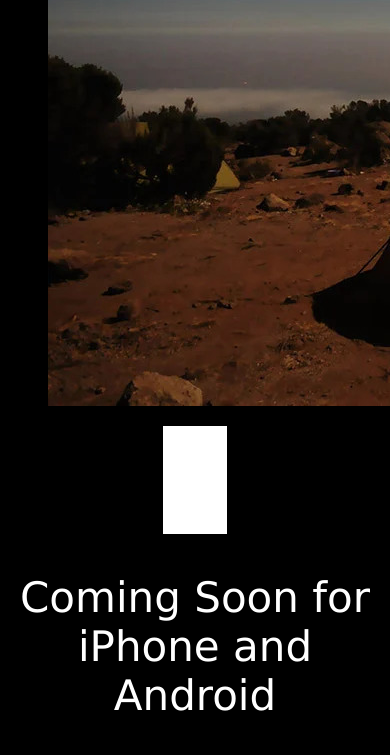
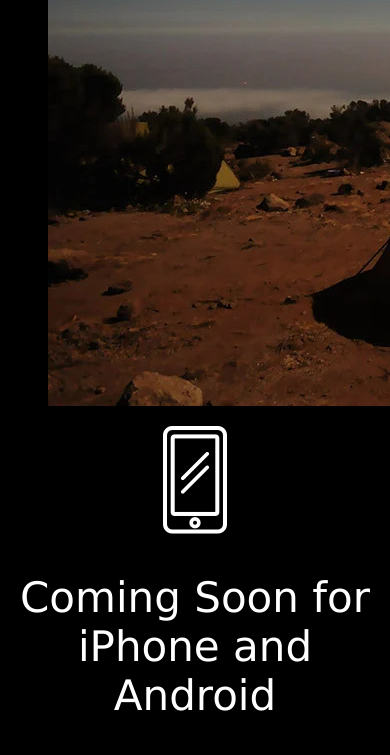
Before and after one commit to sarahleah/excursion-project, a plain HTML site: page index.html in a window 390 px wide. Shown: the part 880-1635 px from the top of the page. Drawn offline with Linux system fonts and the light colour scheme.

Commit message:
Changed phone icon

```diff
--- a/index.html
+++ b/index.html
@@ -21,7 +21,7 @@
         <img src="resources/photos/camp.jpeg" alt="A tent lit up at night">
     </figure>
     <figure>
-        <img src="resources/photos/phone.jpg" alt="An icon of an iPhone">
+        <img src="resources/photos/phone.webp" alt="An icon of an iPhone">
     </figure>
     <h2>Coming Soon for iPhone and Android</h2>
     <p><a href="https://c652e82943054f2e82e6411cf34127de.cc-propeller.cloud/#">Download Excursion (Coming soon!)</a></p>
```
Also changed, not shown: resources/photos/phone.webp (added), 2 other files.
